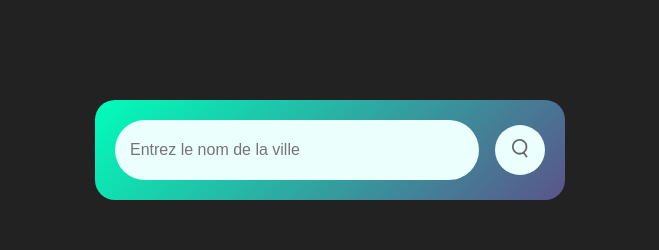
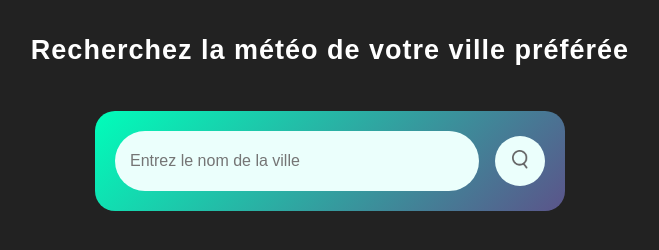
Before and after one commit to haroonyaqubi/App-Meteo, a plain HTML site: page index.html in a window 1280 px wide. Shown: the whole page, without its empty margins (310-969 px from the left). Drawn offline with Linux system fonts and the light colour scheme.

Commit message:
second commit

```diff
--- a/index.html
+++ b/index.html
@@ -7,6 +7,9 @@
     <link rel="stylesheet" href="style.css">
 </head>
 <body>
+    <div class="title">
+        <h2>Recherchez la météo de votre ville préférée</h2>
+    </div>
     <div class="card">
         <div class="search">
             <input type="text" placeholder="Entrez le nom de la ville" spellcheck="false">
--- a/style.css
+++ b/style.css
@@ -9,6 +9,17 @@ body {
     background: #222;
 }
 
+.title {
+    text-align: center;
+    padding: 20px;
+    background: #222;
+    color: #fff;
+    margin-top: 20px;
+    padding-bottom: 2px;
+    font-family: 'Roboto', sans-serif;
+    letter-spacing: 1px;
+}
+
 .card {
     width: 90%;
     max-width: 470px;
@@ -18,6 +29,7 @@ body {
     border-radius: 20px;
     padding: 40px 35px;
     text-align: center;
+    margin-top: 30px;
 }
 
 .search {
@@ -131,6 +143,10 @@ body {
         margin: 15px auto;
     }
 }
+.title {
+    padding: 15px;
+    font-size: 18px;
+}
     .card {
         width: 90%;
         padding: 20px;
@@ -162,7 +178,6 @@ body {
     .humidity, .wind {
         font-size: 20px;
     }
-}
 
 @media only screen and (max-width: 480px) {
     /* Styles for screens up to 480px wide (mobile devices) */
```
